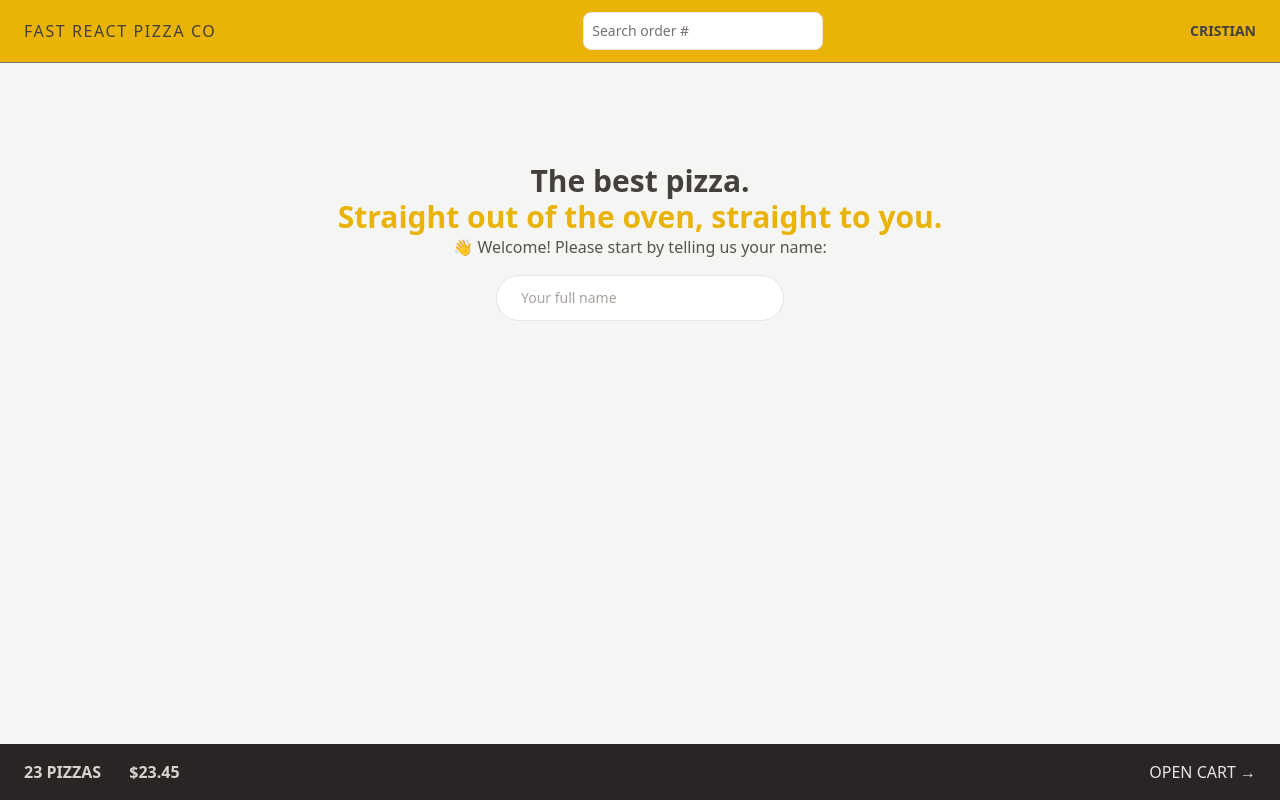
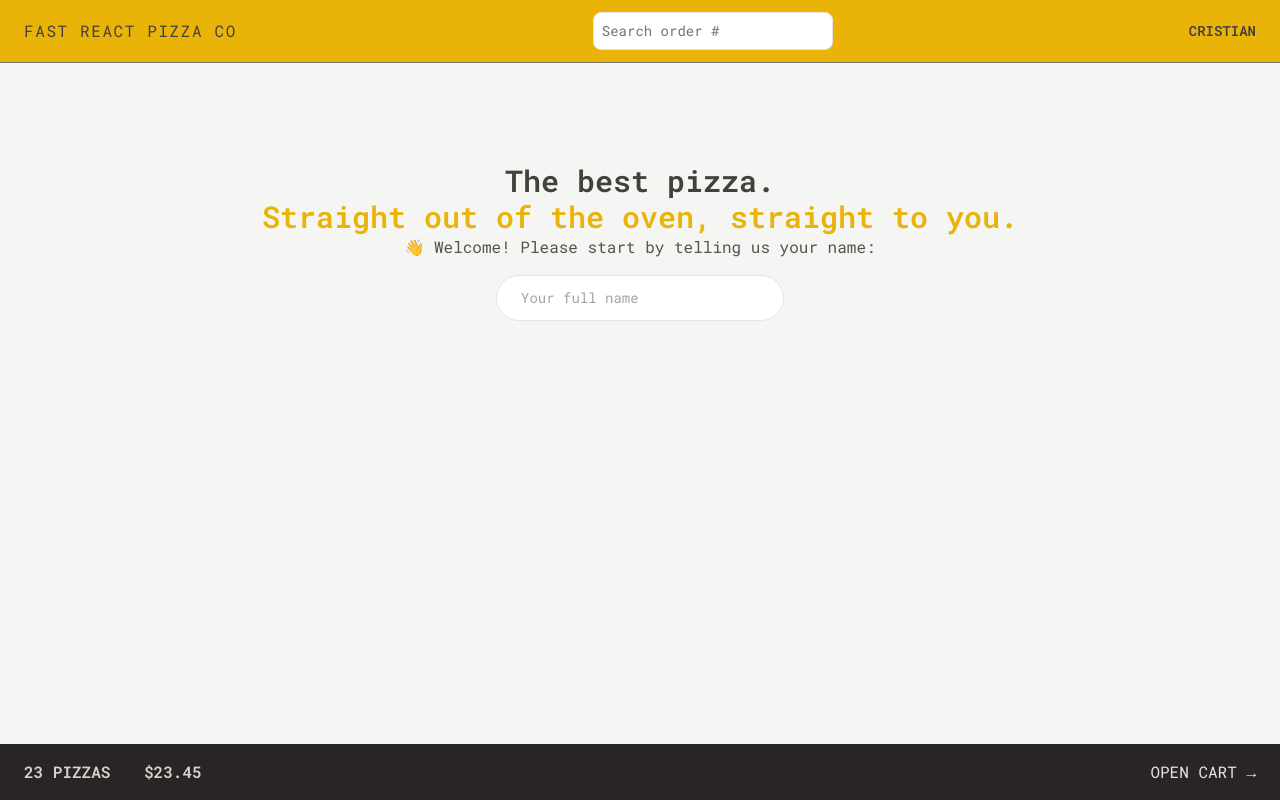
Before and after one commit to CristianLopes/fast-react-pizza, a React (Vite) app: page / in a window 1280 px wide. Built offline with nearby package versions, Linux system fonts and the light colour scheme.

Commit message:
add style to menu

```diff
--- a/index.html
+++ b/index.html
@@ -4,6 +4,12 @@
     <meta charset="UTF-8" />
     <link rel="icon" type="image/svg+xml" href="/vite.svg" />
     <meta name="viewport" content="width=device-width, initial-scale=1.0" />
+
+    <link rel="preconnect" href="https://fonts.googleapis.com">
+    <link rel="preconnect" href="https://fonts.gstatic.com" crossorigin>
+
+    <link href="https://fonts.googleapis.com/css2?family=Roboto+Mono:ital,wght@0,100..700;1,100..700&display=swap" rel="stylesheet">
+
     <title>Vite + React</title>
   </head>
   <body class="bg-stone-100 text-stone-700">
--- a/src/features/menu/Menu.jsx
+++ b/src/features/menu/Menu.jsx
@@ -6,7 +6,7 @@ function Menu() {
   const menu = useLoaderData();
 
   return (
-    <ul>
+    <ul className='divide-y divide-stone-400 px-2'>
       {menu.map((pizza) => (
         <MenuItem
           pizza={pizza}
--- a/src/features/menu/MenuItem.jsx
+++ b/src/features/menu/MenuItem.jsx
@@ -1,19 +1,26 @@
+import Button from '../../ui/Button';
 import { formatCurrency } from '../../utils/helpers';
 
 function MenuItem({ pizza }) {
   const { id, name, unitPrice, ingredients, soldOut, imageUrl } = pizza;
 
   return (
-    <li>
+    <li className='flex gap-4 py-2'>
       <img
         src={imageUrl}
         alt={name}
+        className={`h-24 ${soldOut ? 'opacity-70 grayscale' : ''}`}
       />
-      <div>
-        <p>{name}</p>
-        <p>{ingredients.join(', ')}</p>
-        <div>
-          {!soldOut ? <p>{formatCurrency(unitPrice)}</p> : <p>Sold out</p>}
+      <div className='flex flex-grow flex-col'>
+        <p className='font-medium'>{name}</p>
+        <p className='text-sm capitalize italic text-stone-500'>{ingredients.join(', ')}</p>
+        <div className='mt-auto flex items-center justify-between'>
+          {!soldOut ?
+            <p>{formatCurrency(unitPrice)}</p> :
+            <p className='text-sm font-medium uppercase text-stone-400'>Sold out</p>
+          }
+
+          <Button> Add to cart </Button>
         </div>
       </div>
     </li>
--- a/tailwind.config.js
+++ b/tailwind.config.js
@@ -2,7 +2,18 @@
 export default {
   content: ['./index.html', './src/**/*.{js,ts,jsx,tsx}'],
   theme: {
-    extend: {},
+    fontFamily: {
+      sans: 'Roboto Mono, monospace'
+    },
+    extend: {
+      colors:{
+        primary: "#223344"
+      },
+
+      height:{
+        screen: '100dvh',
+      }
+    },
   },
   plugins: [],
 };
```
